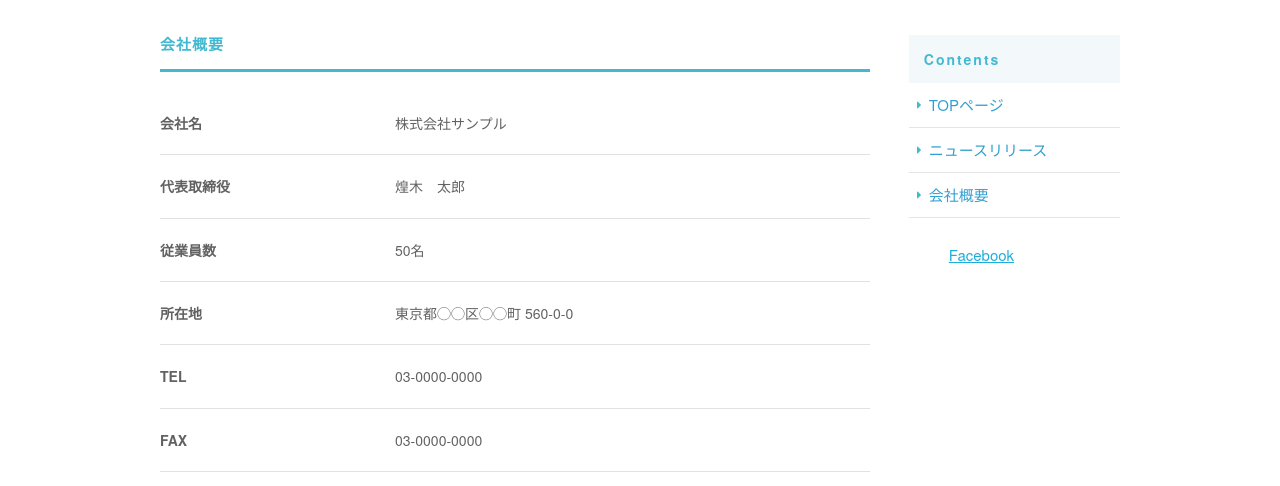
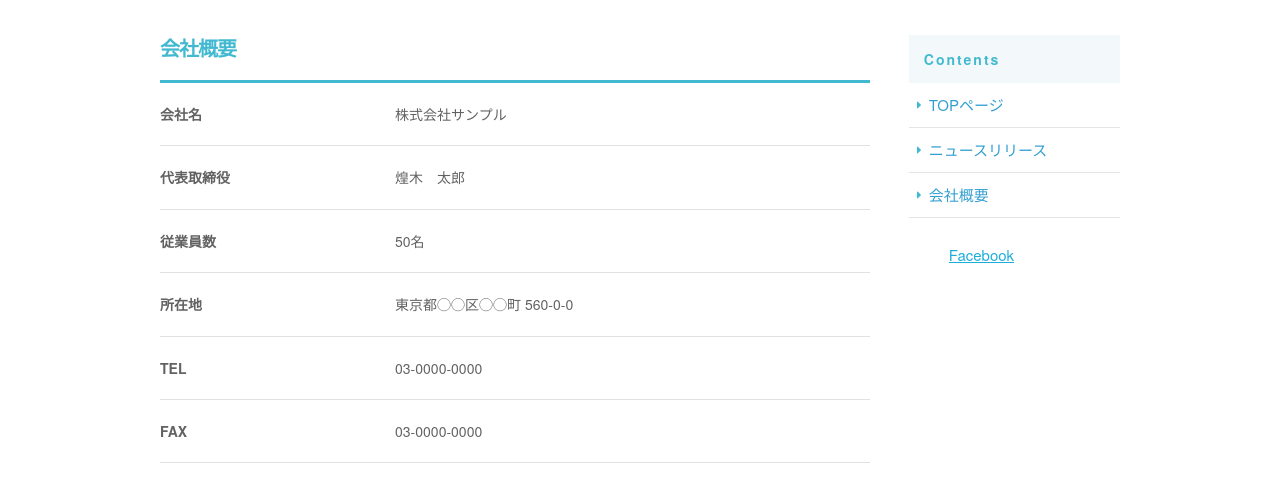
Before and after one commit to AkihiroIshii/corporate-site, a plain HTML site: page company.html in a window 1280 px wide. Shown: the part 285-771 px from the top of the page. Drawn offline with nearby package versions, Linux system fonts and the light colour scheme.

Commit message:
modify css h2

```diff
--- a/css/sample.scss
+++ b/css/sample.scss
@@ -256,6 +256,15 @@ header {
       font-size: 1.5rem;
       font-weight: bold;
       padding-bottom: 15px;
+
+      @media (min-width: 550px) {
+        font-size: 20px;
+        font-size: 2rem;
+        padding-bottom: 20px;
+      }
+    }
+    h2.company_title {
+      margin-bottom: 0px;
     }
 
     th, td {
@@ -562,5 +571,5 @@ h1{
 h2{
   font-size: 3.6rem;
   line-height: 1.25;
-  letter-spacing: .1rem;
+  letter-spacing: -.1rem;
 }
```
Also changed, not shown: css/sample.css, 1 other file.
